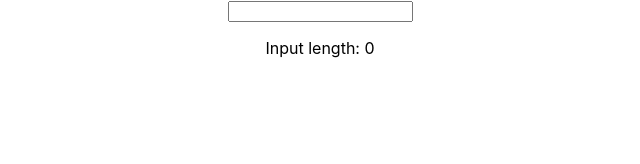
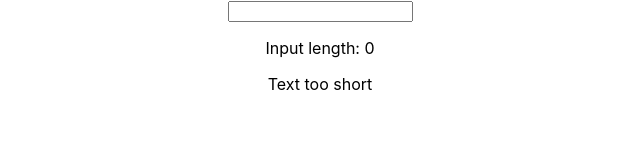
Before and after one commit to aProudCynic/udemy-react-assignment2, a React (Create React App) app: page / in a window 1280 px wide. Shown: the top 164 px of the page, without its empty margins (320-960 px from the left). Built offline with nearby package versions, Linux system fonts and the light colour scheme.

Commit message:
readd validation component that was accidentally removed

```diff
--- a/src/App.js
+++ b/src/App.js
@@ -17,6 +17,7 @@ class App extends Component {
       <div className="App">
         <input type="text" onChange={this.outputText} value={this.state.text}></input>
         <p>Input length: {this.state.text.length}</p>
+        <ValidationComponent textLength={this.state.text.length}/>
         {charArrayComponents}
       </div>
     );
--- a/src/components/validation/ValidationComponent.js
+++ b/src/components/validation/ValidationComponent.js
@@ -3,7 +3,7 @@ import React from 'react';
 const validationComponent = (props) => {
     return (
         <div>
-            <p>{props.textLength <= 5 ? 'Text too short' : 'Text long enough'}</p>
+            <p>{props.textLength < 5 ? 'Text too short' : 'Text long enough'}</p>
         </div>
     );
 }
```
